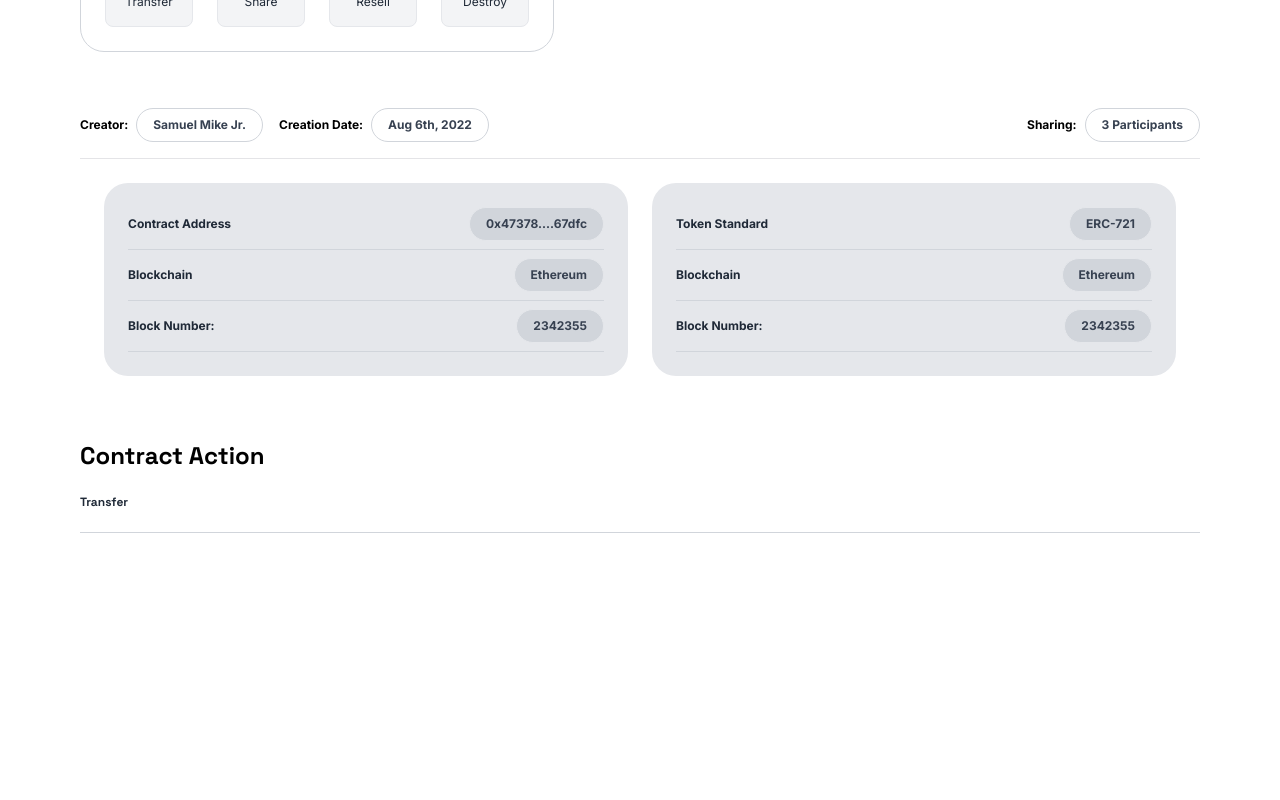
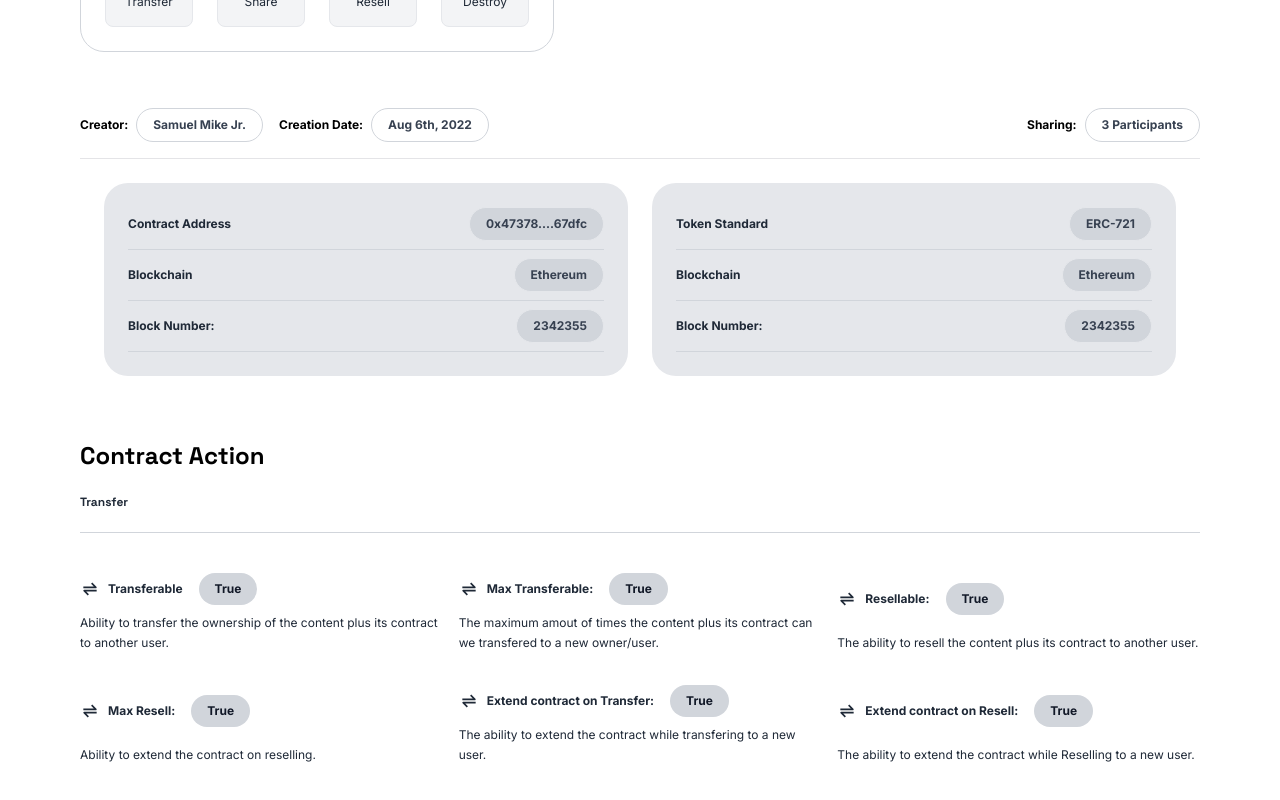
Before and after one commit to Josh-millr/nomadicmusk, a Next.js app: page /contract-description in a window 1280 px wide. Shown: the part 250-1050 px from the top of the page. Before the commit the page ends 860 px from the top, so only its background shows below. Built offline with nearby package versions, Linux system fonts and the light colour scheme.

Commit message:
Added Transferable section

```diff
--- a/pages/contract-description.js
+++ b/pages/contract-description.js
@@ -26,6 +26,23 @@ const ContractItem = ({ prop, value }) => {
     </div>
   );
 };
+const ContractDescItem = ({ title, desc, icon: Icon, value }) => {
+  return (
+    <div className="grid grid-cols-1 grid-rows-1 gap-y-2 py-4">
+      <div className="flex items-center gap-x-4">
+        <div className="flex gap-x-2">
+          <Icon size={20} />
+          <p className="font-bold">{title}</p>
+        </div>
+        <div className="flex h-fit w-fit justify-items-center rounded-full bg-gray-300 px-4 py-2 text-gray-900">
+          <p className="whitespace-nowrap text-xs font-bold">{value}</p>
+        </div>
+      </div>
+      <p className="">{desc}</p>
+    </div>
+  );
+};
+
 const ContractDescription = () => {
   return (
     <div className="px-6 md:px-10 lg:px-20">
@@ -107,6 +124,51 @@ const ContractDescription = () => {
             <h3 className="border-b border-gray-300 py-4 font-bold ">
               Transfer
             </h3>
+            {/* Contract Table */}
+            <div className="grid w-full grid-cols-1 grid-rows-1 gap-x-4 text-xs text-gray-800 sm:grid-cols-2 lg:grid-cols-3">
+              <ContractDescItem
+                title="Transferable"
+                desc="Ability to transfer the ownership of the content plus its
+                  contract to another user."
+                icon={BiTransferAlt}
+                value="True"
+              />
+              {/* Item 2 */}
+              <ContractDescItem
+                title="Max Transferable:"
+                desc="The maximum amout of times the content plus its contract can we transfered to a new owner/user."
+                icon={BiTransferAlt}
+                value="True"
+              />
+              {/* Item 3 */}
+              <ContractDescItem
+                title="Resellable:"
+                desc="The ability to resell the content plus its contract to another user."
+                icon={BiTransferAlt}
+                value="True"
+              />
+              {/* Item 4 */}
+              <ContractDescItem
+                title="Max Resell:"
+                desc="Ability to extend the contract on reselling."
+                icon={BiTransferAlt}
+                value="True"
+              />
+              {/* Item 5 */}
+              <ContractDescItem
+                title="Extend contract on Transfer:"
+                desc="The ability to extend the contract while transfering to a new user."
+                icon={BiTransferAlt}
+                value="True"
+              />
+              {/* Item 6 */}
+              <ContractDescItem
+                title="Extend contract on Resell:"
+                desc="The ability to extend the contract while Reselling to a new user."
+                icon={BiTransferAlt}
+                value="True"
+              />
+            </div>
           </div>
         </div>
       </div>
```
